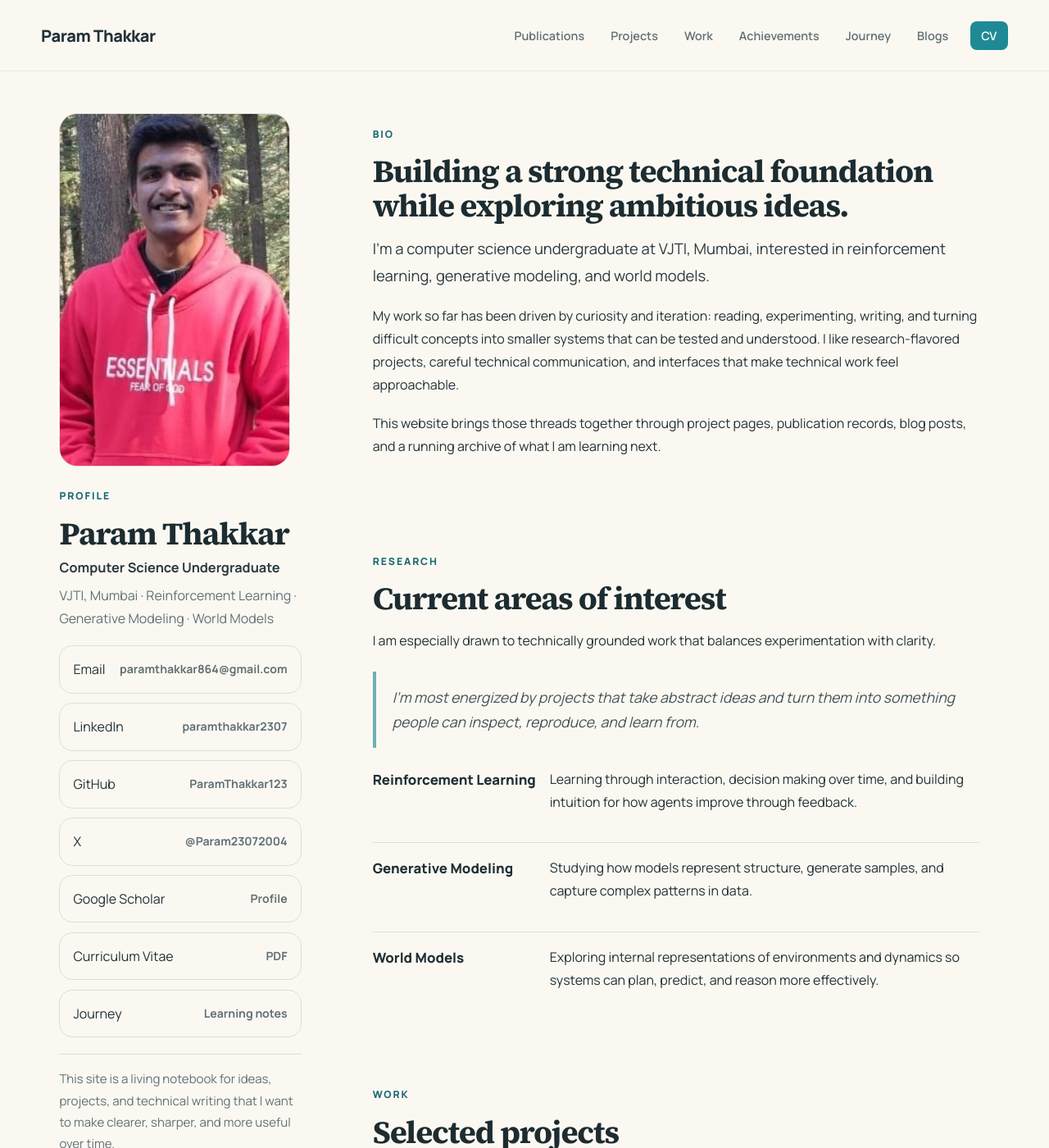
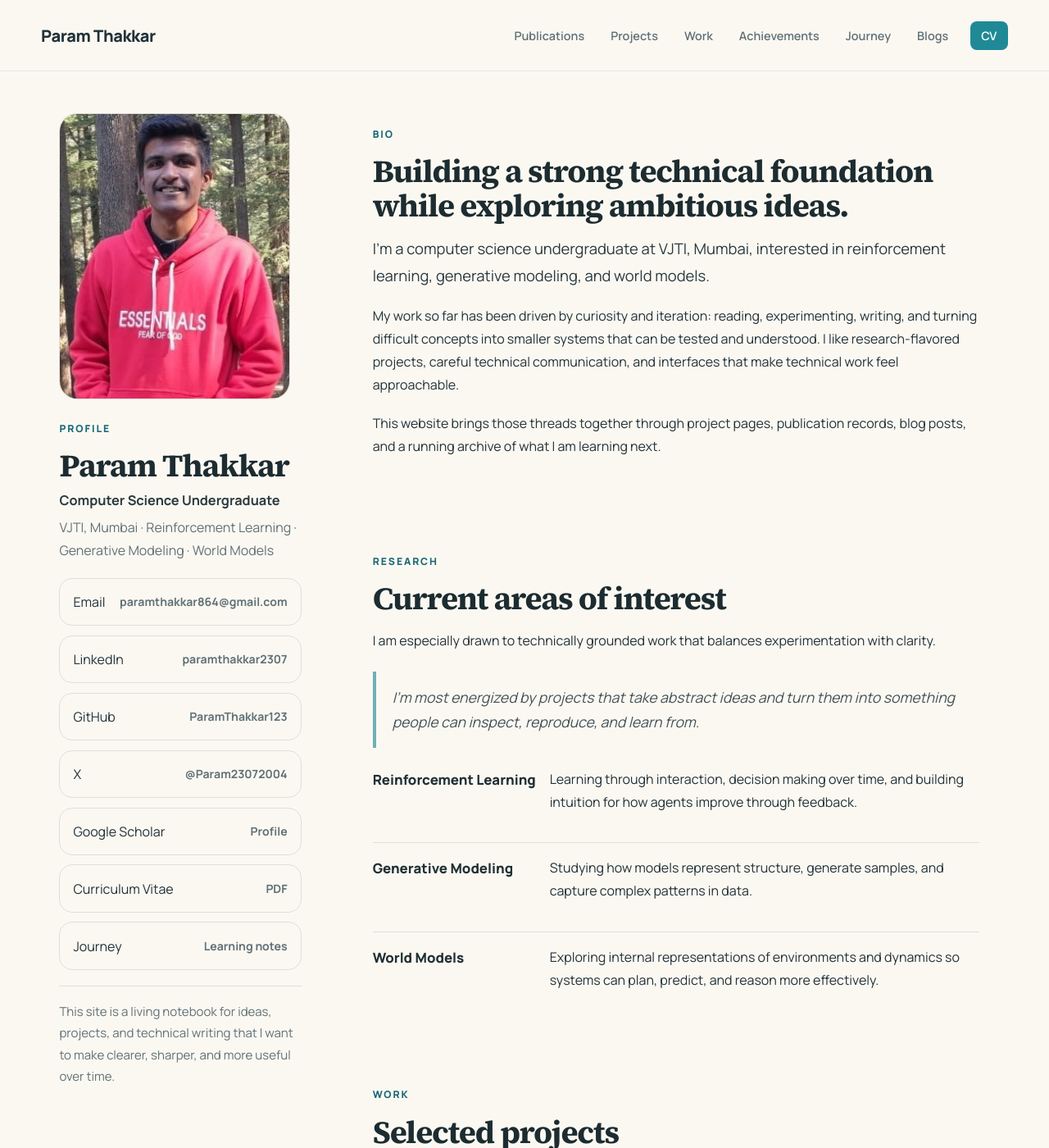
Before and after one commit to ParamThakkar123/paramthakkar123.github.io, a Jekyll site: the page built from index.md, in a window 1280 px wide and 1400 px high. Shown: the whole window at 82% size. Built offline with Jekyll 4.4.1, drawn with Linux system fonts in a browser that asks for light colours.

Commit message:
Photo height fixes

```diff
--- a/css/override.css
+++ b/css/override.css
@@ -411,14 +411,13 @@ body.is-leaving .transition-screen {
   border: 1px solid rgba(25, 44, 49, 0.08);
   width: 100%;
   max-width: 280px;
-  height: 429px;
+  height: auto;
 }
 
 .profile-photo {
   width: 100%;
-  height: 100%;
-  object-fit: cover;
-  object-position: top center;
+  height: auto;
+  display: block;
 }
 
 .profile-heading {
```
